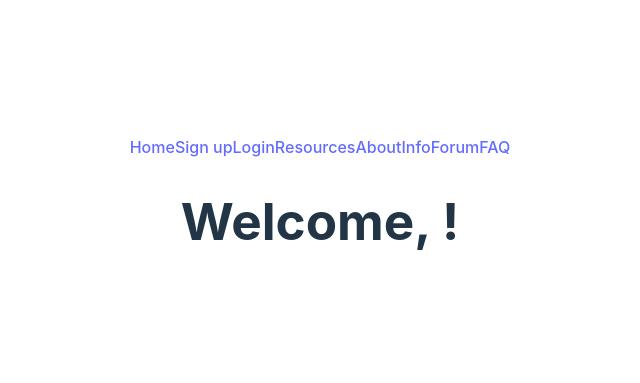
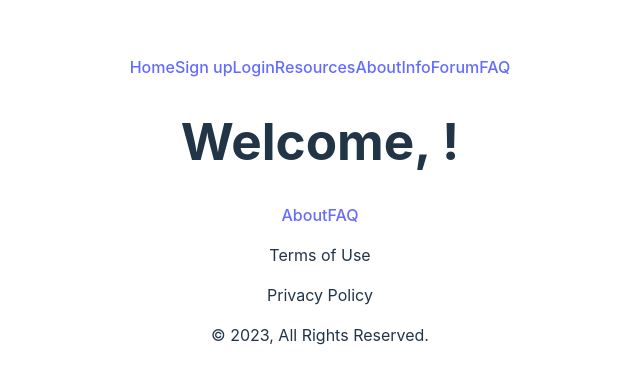
Before and after one commit to jaya-anna/empowered-front, a React (Vite) app: page /profile in a window 1280 px wide. Shown: the part 191-574 px from the top of the page, without its empty margins (320-960 px from the left). Built offline with nearby package versions, Linux system fonts and the light colour scheme; no server answers.

Commit message:
auth almost done

```diff
--- /dev/null
+++ b/src/components/Footer.jsx
@@ -0,0 +1,18 @@
+import React from 'react'
+import { NavLink } from 'react-router-dom'
+
+function Footer() {
+  return (
+    <div>
+        <div>
+          <NavLink to="/about">About</NavLink>
+          <NavLink to="/faq">FAQ</NavLink>
+          <p>Terms of Use</p>
+          <p>Privacy Policy</p>
+          <p>© 2023, All Rights Reserved.</p>
+    </div>
+    </div>
+  )
+}
+
+export default Footer
--- a/src/components/Navbar.jsx
+++ b/src/components/Navbar.jsx
@@ -6,14 +6,13 @@ import { SessionContext } from "../contexts/SessionContext";
 function NavBar() {
   // const auth = localStorage.getItem("holder");
 
-  const {isAuthenticated} = useContext(SessionContext)
+  const {isAuthenticated, setIsAuthenticated} = useContext(SessionContext)
   const navigate = useNavigate();
   const [isLoggedin, setIsLoggedin] = useState(false);
 
   const handleLogout = () => {
     localStorage.removeItem("holder");
-    setIsLoggedin(false);
-    navigate("/login");
+    setIsAuthenticated(false)
   };
 
   return (
--- a/src/components/OutletComponent.jsx
+++ b/src/components/OutletComponent.jsx
@@ -1,5 +1,6 @@
 import React from "react";
 import { Outlet } from "react-router-dom";
+import Footer from "./Footer";
 import NavBar from "./NavBar";
 
 function OutletComponent() {
@@ -7,6 +8,7 @@ function OutletComponent() {
     <div>
       <NavBar />
       <Outlet />
+      <Footer />
     </div>
   );
 }
--- a/src/contexts/SessionContext.jsx
+++ b/src/contexts/SessionContext.jsx
@@ -7,23 +7,28 @@ const SessionContextProvider = ({children}) => {
     const [isAuthenticated, setIsAuthenticated] = useState(false);
     const [token, setToken] = useState("");
     const [isLoading, setIsLoading] = useState(true);
+    const [user, setUser] = useState({});
 
     const verifyToken = async (jwt) => {
         console.log("JWT: ", jwt);
         try {
-            await axios.post("http://localhost:5005/auth/verify", undefined, {
+            const response = await axios.post("http://localhost:5005/auth/verify", undefined, {
                 headers: {
                     Authorization: `holder ${jwt}`
                 },
             })
             setToken(jwt);
-            setIsAuthenticated(true);
+            setUser(response.data)
             setIsLoading(false);
+
         } catch (error) {
             console.log("Error authenticating holder: ", error);
             window.localStorage.removeItem("holder");
         }
     }
+    useEffect(() => {
+        console.log(user)
+    }, [user])
 
     useEffect(() => {
         const localToken = window.localStorage.getItem("holder");
@@ -41,7 +46,7 @@ const SessionContextProvider = ({children}) => {
     }, [token])
 
     return (
-        <SessionContext.Provider value={{setToken, token, isAuthenticated, isLoading}} >{children}</SessionContext.Provider>
+        <SessionContext.Provider value={{setToken, token, isAuthenticated, isLoading, user}} >{children}</SessionContext.Provider>
     )
 }
 
--- a/src/pages/Profile.jsx
+++ b/src/pages/Profile.jsx
@@ -1,12 +1,20 @@
-import React from 'react'
-import { useState } from "react";
+import React, { useContext } from 'react'
+import { SessionContext } from '../contexts/SessionContext';
 
 function Profile() {
 
-    const [username, setUsername] = useState("");
+    const {user} = useContext(SessionContext)
+    console.log(user)
   return (
     <div>
-      <h1>Welcome, {username} !</h1>
+    {user ? ( <div>
+      <h1>Welcome, {user.username} !</h1>
+    </div>) : (
+      <div>
+      <h1>Hi</h1>
+    </div>
+    )
+    }
     </div>
   )
 }
```
